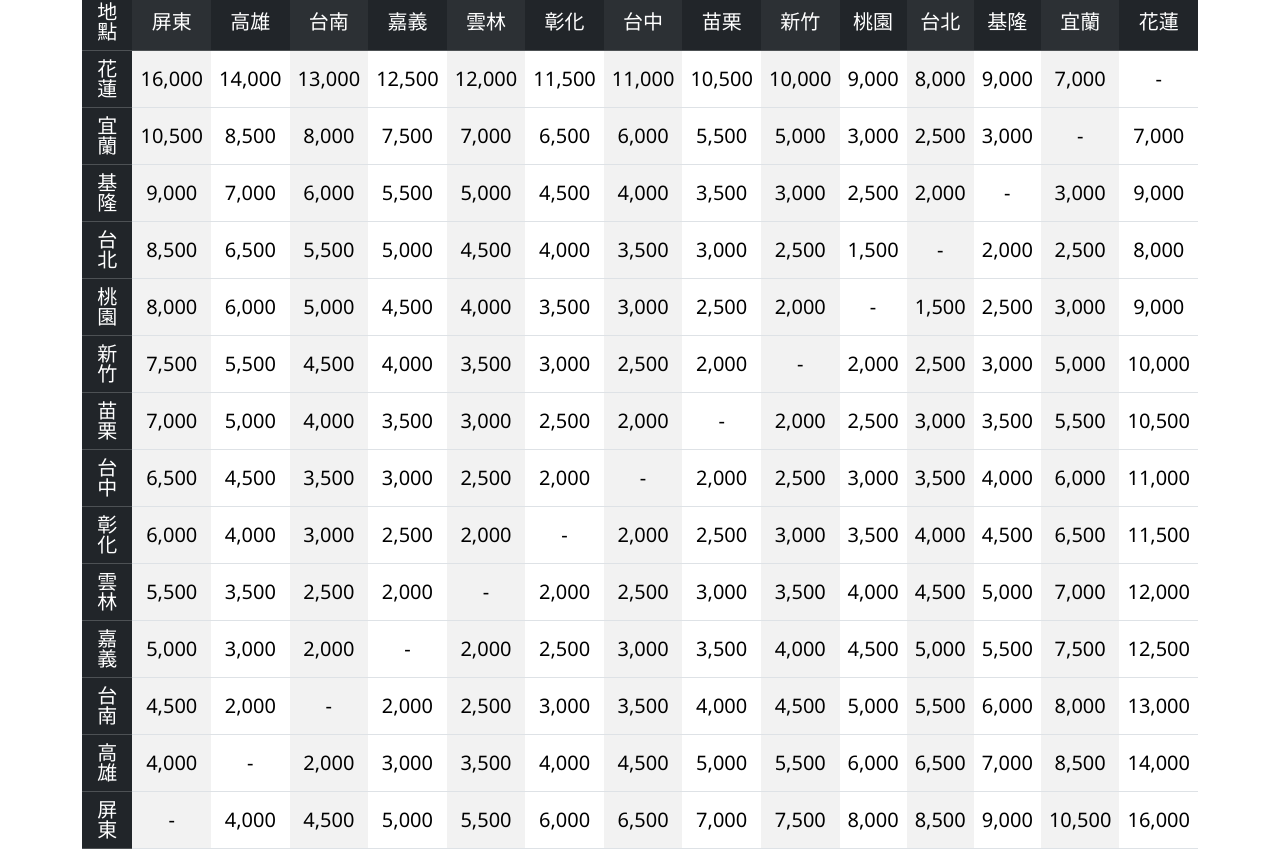
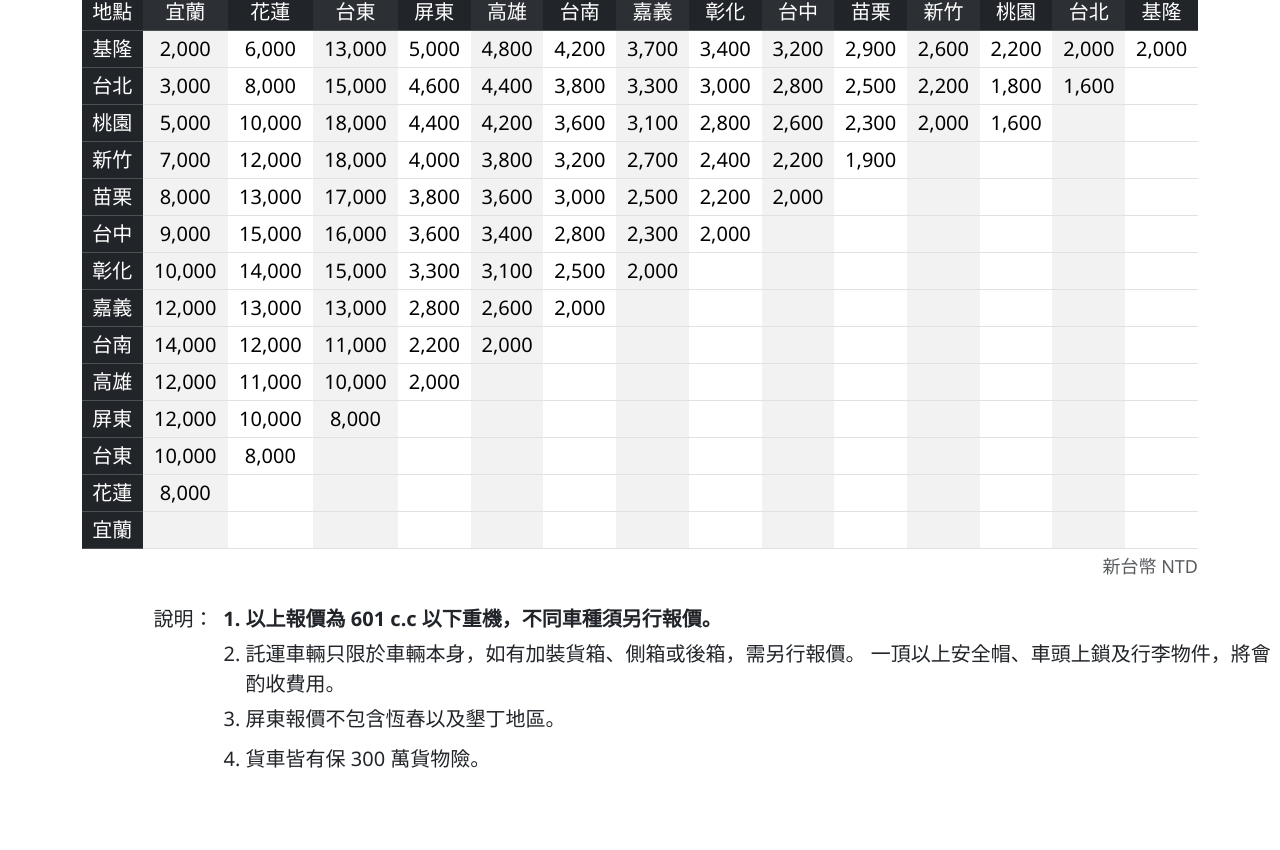
Before and after one commit to Lichtzeit3/Ninja, a Vue app: page /pricing in a window 1280 px wide. Shown: the part 595-1445 px from the top of the page. Built offline with nearby package versions, Linux system fonts and the light colour scheme.

Commit message:
Alter price sheet, fix favicon

```diff
--- a/index.html
+++ b/index.html
@@ -13,10 +13,10 @@
       integrity="sha384-YvpcrYf0tY3lHB60NNkmXc5s9fDVZLESaAA55NDzOxhy9GkcIdslK1eN7N6jIeHz"
       crossorigin="anonymous"
     ></script>
-    <link rel="icon" type="image/svg+xml" href="./src/assets/images/Logo_black_ninja.svg" />
+    <link rel="icon" type="image/png" href="/logo_ninja.png" />
     <meta name="viewport" content="width=device-width, initial-scale=1.0" />
     <title>忍者通運｜專業重機託運服務</title>
-    <meta name="keywords" content="忍者通運, 忍者運輸, 忍者通運有限公司, 重機運輸, 重機托運, 機車拖運, 專業運輸服務, 長途運輸, 安全可靠, 跨縣市運輸, 機車配送, 摩托車運輸, 機車運送, 台灣摩托車運輸, 台灣, 台灣忍者">
+    <meta name="keywords" content="忍者通運, 忍者運輸, 忍者通運有限公司, 忍者專業重機託運, 重機運輸, 重機托運, 重機託運,機車拖運, 專業運輸服務, 長途運輸, 安全可靠, 跨縣市運輸, 機車配送, 摩托車運輸, 機車運送, 台灣摩托車運輸, 台灣, 台灣忍者">
     <meta name="description" content="忍者通運有限公司專注於提供專業、安全且值得信賴的重機託運服務。我們憑藉豐富的行業經驗與專業團隊，為客戶量身打造高效、安心的運輸解決方案，讓您的重機輕鬆到達目的地。">
     <meta name="author" content="Shih-Dong Chang (Nelson)">
     <meta property="og:type" content="website">
--- a/src/views/Pricing.vue
+++ b/src/views/Pricing.vue
@@ -20,11 +20,13 @@
 					<thead>
 						<tr class="table-dark">
 							<th scope="col">地點</th>
+							<th scope="col">宜蘭</th>
+							<th scope="col">花蓮</th>
+							<th scope="col">台東</th>
 							<th scope="col">屏東</th>
 							<th scope="col">高雄</th>
 							<th scope="col">台南</th>
 							<th scope="col">嘉義</th>
-							<th scope="col">雲林</th>
 							<th scope="col">彰化</th>
 							<th scope="col">台中</th>
 							<th scope="col">苗栗</th>
@@ -32,248 +34,246 @@
 							<th scope="col">桃園</th>
 							<th scope="col">台北</th>
 							<th scope="col">基隆</th>
-							<th scope="col">宜蘭</th>
-							<th scope="col">花蓮</th>
 						</tr>
 					</thead>
 					<tbody>
 						<tr>
+							<th scope="row" class="table-dark">基隆</th>
+							<td>2,000</td>
+							<td>6,000</td>
+							<td>13,000</td>
+							<td>5,000</td>
+							<td>4,800</td>
+							<td>4,200</td>
+							<td>3,700</td>
+							<td>3,400</td>
+							<td>3,200</td>
+							<td>2,900</td>
+							<td>2,600</td>
+							<td>2,200</td>
+							<td>2,000</td>
+							<td>2,000</td>
+						</tr>
+						<tr>
+							<th scope="row" class="table-dark">台北</th>
+							<td>3,000</td>
+							<td>8,000</td>
+							<td>15,000</td>
+							<td>4,600</td>
+							<td>4,400</td>
+							<td>3,800</td>
+							<td>3,300</td>
+							<td>3,000</td>
+							<td>2,800</td>
+							<td>2,500</td>
+							<td>2,200</td>
+							<td>1,800</td>
+							<td>1,600</td>
+							<td></td>
+						</tr>
+						<tr>
+							<th scope="row" class="table-dark">桃園</th>
+							<td>5,000</td>
+							<td>10,000</td>
+							<td>18,000</td>
+							<td>4,400</td>
+							<td>4,200</td>
+							<td>3,600</td>
+							<td>3,100</td>
+							<td>2,800</td>
+							<td>2,600</td>
+							<td>2,300</td>
+							<td>2,000</td>
+							<td>1,600</td>
+							<td></td>
+							<td></td>
+						</tr>
+						<tr>
+							<th scope="row" class="table-dark">新竹</th>
+							<td>7,000</td>
+							<td>12,000</td>
+							<td>18,000</td>
+							<td>4,000</td>
+							<td>3,800</td>
+							<td>3,200</td>
+							<td>2,700</td>
+							<td>2,400</td>
+							<td>2,200</td>
+							<td>1,900</td>
+							<td></td>
+							<td></td>
+							<td></td>
+							<td></td>
+						</tr>
+						<tr>
+							<th scope="row" class="table-dark">苗栗</th>
+							<td>8,000</td>
+							<td>13,000</td>
+							<td>17,000</td>
+							<td>3,800</td>
+							<td>3,600</td>
+							<td>3,000</td>
+							<td>2,500</td>
+							<td>2,200</td>
+							<td>2,000</td>
+							<td></td>
+							<td></td>
+							<td></td>
+							<td></td>
+							<td></td>
+						</tr>
+						<tr>
+							<th scope="row" class="table-dark">台中</th>
+							<td>9,000</td>
+							<td>15,000</td>
+							<td>16,000</td>
+							<td>3,600</td>
+							<td>3,400</td>
+							<td>2,800</td>
+							<td>2,300</td>
+							<td>2,000</td>
+							<td></td>
+							<td></td>
+							<td></td>
+							<td></td>
+							<td></td>
+							<td></td>
+						</tr>
+						<tr>
+							<th scope="row" class="table-dark">彰化</th>
+							<td>10,000</td>
+							<td>14,000</td>
+							<td>15,000</td>
+							<td>3,300</td>
+							<td>3,100</td>
+							<td>2,500</td>
+							<td>2,000</td>
+							<td></td>
+							<td></td>
+							<td></td>
+							<td></td>
+							<td></td>
+							<td></td>
+							<td></td>
+						</tr>
+						<tr>
+							<th scope="row" class="table-dark">嘉義</th>
+							<td>12,000</td>
+							<td>13,000</td>
+							<td>13,000</td>
+							<td>2,800</td>
+							<td>2,600</td>
+							<td>2,000</td>
+							<td></td>
+							<td></td>
+							<td></td>
+							<td></td>
+							<td></td>
+							<td></td>
+							<td></td>
+							<td></td>
+						</tr>
+						<tr>
+							<th scope="row" class="table-dark">台南</th>
+							<td>14,000</td>
+							<td>12,000</td>
+							<td>11,000</td>
+							<td>2,200</td>
+							<td>2,000</td>
+							<td></td>
+							<td></td>
+							<td></td>
+							<td></td>
+							<td></td>
+							<td></td>
+							<td></td>
+							<td></td>
+							<td></td>
+						</tr>
+						<tr>
+							<th scope="row" class="table-dark">高雄</th>
+							<td>12,000</td>
+							<td>11,000</td>
+							<td>10,000</td>
+							<td>2,000</td>
+							<td></td>
+							<td></td>
+							<td></td>
+							<td></td>
+							<td></td>
+							<td></td>
+							<td></td>
+							<td></td>
+							<td></td>
+							<td></td>
+						</tr>
+						<tr>
+							<th scope="row" class="table-dark">屏東</th>
+							<td>12,000</td>
+							<td>10,000</td>
+							<td>8,000</td>
+							<td></td>
+							<td></td>
+							<td></td>
+							<td></td>
+							<td></td>
+							<td></td>
+							<td></td>
+							<td></td>
+							<td></td>
+							<td></td>
+							<td></td>
+						</tr>
+						<tr>
+							<th scope="row" class="table-dark">台東</th>
+							<td>10,000</td>
+							<td>8,000</td>
+							<td></td>
+							<td></td>
+							<td></td>
+							<td></td>
+							<td></td>
+							<td></td>
+							<td></td>
+							<td></td>
+							<td></td>
+							<td></td>
+							<td></td>
+							<td></td>
+						</tr>
+						<tr>
 							<th scope="row" class="table-dark">花蓮</th>
-							<td>16,000</td>
-							<td>14,000</td>
-							<td>13,000</td>
-							<td>12,500</td>
-							<td>12,000</td>
-							<td>11,500</td>
-							<td>11,000</td>
-							<td>10,500</td>
-							<td>10,000</td>
-							<td>9,000</td>
 							<td>8,000</td>
-							<td>9,000</td>
-							<td>7,000</td>
-							<td>-</td>
+							<td></td>
+							<td></td>
+							<td></td>
+							<td></td>
+							<td></td>
+							<td></td>
+							<td></td>
+							<td></td>
+							<td></td>
+							<td></td>
+							<td></td>
+							<td></td>
+							<td></td>
 						</tr>
 						<tr>
 							<th scope="row" class="table-dark">宜蘭</th>
-							<td>10,500</td>
-							<td>8,500</td>
-							<td>8,000</td>
-							<td>7,500</td>
-							<td>7,000</td>
-							<td>6,500</td>
-							<td>6,000</td>
-							<td>5,500</td>
-							<td>5,000</td>
-							<td>3,000</td>
-							<td>2,500</td>
-							<td>3,000</td>
-							<td>-</td>
-							<td>7,000</td>
-						</tr>
-						<tr>
-							<th scope="row" class="table-dark">基隆</th>
-							<td>9,000</td>
-							<td>7,000</td>
-							<td>6,000</td>
-							<td>5,500</td>
-							<td>5,000</td>
-							<td>4,500</td>
-							<td>4,000</td>
-							<td>3,500</td>
-							<td>3,000</td>
-							<td>2,500</td>
-							<td>2,000</td>
-							<td>-</td>
-							<td>3,000</td>
-							<td>9,000</td>
-						</tr>
-						<tr>
-							<th scope="row" class="table-dark">台北</th>
-							<td>8,500</td>
-							<td>6,500</td>
-							<td>5,500</td>
-							<td>5,000</td>
-							<td>4,500</td>
-							<td>4,000</td>
-							<td>3,500</td>
-							<td>3,000</td>
-							<td>2,500</td>
-							<td>1,500</td>
-							<td>-</td>
-							<td>2,000</td>
-							<td>2,500</td>
-							<td>8,000</td>
-						</tr>
-						<tr>
-							<th scope="row" class="table-dark">桃園</th>
-							<td>8,000</td>
-							<td>6,000</td>
-							<td>5,000</td>
-							<td>4,500</td>
-							<td>4,000</td>
-							<td>3,500</td>
-							<td>3,000</td>
-							<td>2,500</td>
-							<td>2,000</td>
-							<td>-</td>
-							<td>1,500</td>
-							<td>2,500</td>
-							<td>3,000</td>
-							<td>9,000</td>
-						</tr>
-						<tr>
-							<th scope="row" class="table-dark">新竹</th>
-							<td>7,500</td>
-							<td>5,500</td>
-							<td>4,500</td>
-							<td>4,000</td>
-							<td>3,500</td>
-							<td>3,000</td>
-							<td>2,500</td>
-							<td>2,000</td>
-							<td>-</td>
-							<td>2,000</td>
-							<td>2,500</td>
-							<td>3,000</td>
-							<td>5,000</td>
-							<td>10,000</td>
-						</tr>
-						<tr>
-							<th scope="row" class="table-dark">苗栗</th>
-							<td>7,000</td>
-							<td>5,000</td>
-							<td>4,000</td>
-							<td>3,500</td>
-							<td>3,000</td>
-							<td>2,500</td>
-							<td>2,000</td>
-							<td>-</td>
-							<td>2,000</td>
-							<td>2,500</td>
-							<td>3,000</td>
-							<td>3,500</td>
-							<td>5,500</td>
-							<td>10,500</td>
-						</tr>
-						<tr>
-							<th scope="row" class="table-dark">台中</th>
-							<td>6,500</td>
-							<td>4,500</td>
-							<td>3,500</td>
-							<td>3,000</td>
-							<td>2,500</td>
-							<td>2,000</td>
-							<td>-</td>
-							<td>2,000</td>
-							<td>2,500</td>
-							<td>3,000</td>
-							<td>3,500</td>
-							<td>4,000</td>
-							<td>6,000</td>
-							<td>11,000</td>
-						</tr>
-						<tr>
-							<th scope="row" class="table-dark">彰化</th>
-							<td>6,000</td>
-							<td>4,000</td>
-							<td>3,000</td>
-							<td>2,500</td>
-							<td>2,000</td>
-							<td>-</td>
-							<td>2,000</td>
-							<td>2,500</td>
-							<td>3,000</td>
-							<td>3,500</td>
-							<td>4,000</td>
-							<td>4,500</td>
-							<td>6,500</td>
-							<td>11,500</td>
-						</tr>
-						<tr>
-							<th scope="row" class="table-dark">雲林</th>
-							<td>5,500</td>
-							<td>3,500</td>
-							<td>2,500</td>
-							<td>2,000</td>
-							<td>-</td>
-							<td>2,000</td>
-							<td>2,500</td>
-							<td>3,000</td>
-							<td>3,500</td>
-							<td>4,000</td>
-							<td>4,500</td>
-							<td>5,000</td>
-							<td>7,000</td>
-							<td>12,000</td>
-						</tr>
-						<tr>
-							<th scope="row" class="table-dark">嘉義</th>
-							<td>5,000</td>
-							<td>3,000</td>
-							<td>2,000</td>
-							<td>-</td>
-							<td>2,000</td>
-							<td>2,500</td>
-							<td>3,000</td>
-							<td>3,500</td>
-							<td>4,000</td>
-							<td>4,500</td>
-							<td>5,000</td>
-							<td>5,500</td>
-							<td>7,500</td>
-							<td>12,500</td>
-						</tr>
-						<tr>
-							<th scope="row" class="table-dark">台南</th>
-							<td>4,500</td>
-							<td>2,000</td>
-							<td>-</td>
-							<td>2,000</td>
-							<td>2,500</td>
-							<td>3,000</td>
-							<td>3,500</td>
-							<td>4,000</td>
-							<td>4,500</td>
-							<td>5,000</td>
-							<td>5,500</td>
-							<td>6,000</td>
-							<td>8,000</td>
-							<td>13,000</td>
-						</tr>
-						<tr>
-							<th scope="row" class="table-dark">高雄</th>
-							<td>4,000</td>
-							<td>-</td>
-							<td>2,000</td>
-							<td>3,000</td>
-							<td>3,500</td>
-							<td>4,000</td>
-							<td>4,500</td>
-							<td>5,000</td>
-							<td>5,500</td>
-							<td>6,000</td>
-							<td>6,500</td>
-							<td>7,000</td>
-							<td>8,500</td>
-							<td>14,000</td>
-						</tr>
-						<tr>
-							<th scope="row" class="table-dark">屏東</th>
-							<td>-</td>
-							<td>4,000</td>
-							<td>4,500</td>
-							<td>5,000</td>
-							<td>5,500</td>
-							<td>6,000</td>
-							<td>6,500</td>
-							<td>7,000</td>
-							<td>7,500</td>
-							<td>8,000</td>
-							<td>8,500</td>
-							<td>9,000</td>
-							<td>10,500</td>
-							<td>16,000</td>
+							<td></td>
+							<td></td>
+							<td></td>
+							<td></td>
+							<td></td>
+							<td></td>
+							<td></td>
+							<td></td>
+							<td></td>
+							<td></td>
+							<td></td>
+							<td></td>
+							<td></td>
+							<td></td>
 						</tr>
 					</tbody>
 				</table>
@@ -282,10 +282,12 @@
 				<h6 class="lh-lg text-nowrap">說明：</h6>
 				<ol class="lh-lg fs-5 m-0">
 					<li class="fw-bold">
-						601 c.c 以上重型機車運費依上述運費再加300元。
+						以上報價為 601 c.c 以下重機，不同車種須另行報價。
 					</li>
-					<li>一次託運2輛以上重機時請來電公司法談優惠辦法。</li>
-					<li>屏東縣不包括恆春及墾丁地區。</li>
+					<li class="lh-base">託運車輛只限於車輛本身，如有加裝貨箱、側箱或後箱，需另行報價。
+						一頂以上安全帽、車頭上鎖及行李物件，將會酌收費用。</li>
+					<li>屏東報價不包含恆春以及墾丁地區。</li>
+					<li>貨車皆有保 300 萬貨物險。</li>
 				</ol>
 			</div>
 		</main>
```
Also changed, not shown: public/logo_ninja.png (added).
